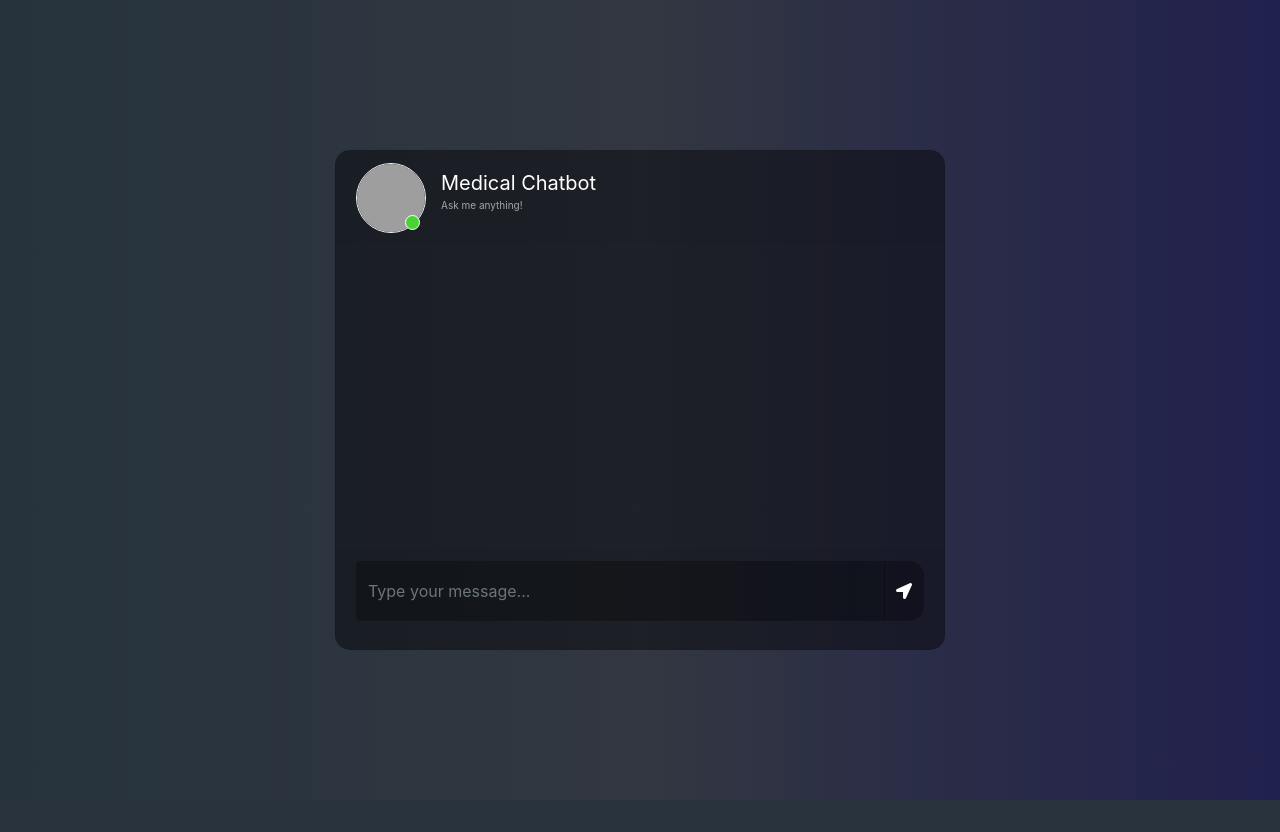
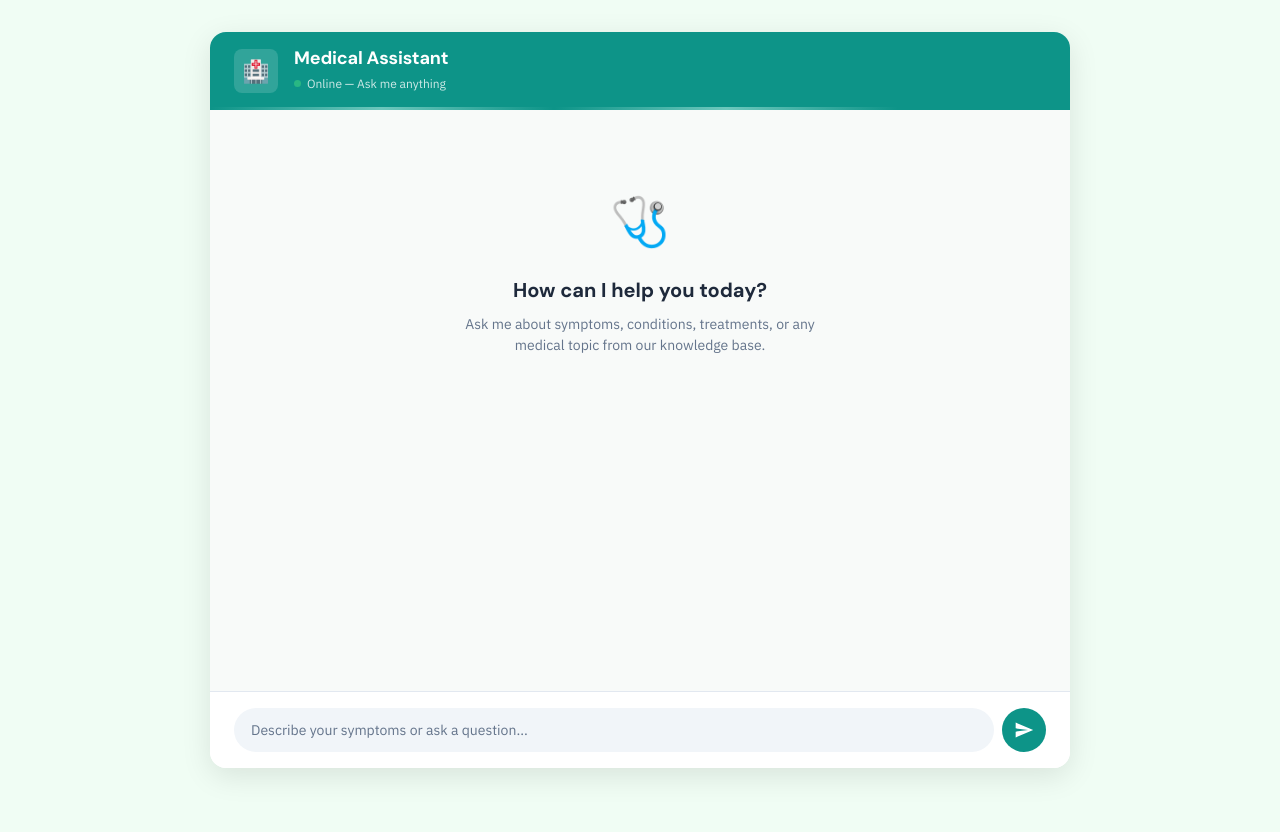
Before and after one commit to Sourav692/End-to-End-Medical-Chatbot, a Flask app: page / in a window 1280 px wide. Before the commit the page ends 800 px from the top, so only its background shows below. Run offline with Flask 3, Linux system fonts and the light colour scheme; some libraries are stand-ins or nearby versions; grey boxes are pictures that could not be loaded.

Commit message:
Update chat model to use OpenAI's GPT-OSS-120B, enhance CSS with a new design system for the medical chatbot, and improve chat.html structure for better accessibility and user experience.

```diff
--- a/app.py
+++ b/app.py
@@ -37,7 +37,7 @@ docsearch = PineconeVectorStore.from_existing_index(
 retriever = docsearch.as_retriever(search_type="similarity", search_kwargs={"k":3})
 
 
-chatModel = ChatGroq(model="mixtral-8x7b-32768")
+chatModel = ChatGroq(model="openai/gpt-oss-120b")
 prompt = ChatPromptTemplate.from_messages(
     [
         ("system", system_prompt),
--- a/static/style.css
+++ b/static/style.css
@@ -1,223 +1,417 @@
-body,html{
-	height: 100%;
-	margin: 0;
-	background: rgb(44, 47, 59);
-   background: -webkit-linear-gradient(to right, rgb(40, 59, 34), rgb(54, 60, 70), rgb(32, 32, 43));
-	background: linear-gradient(to right, rgb(38, 51, 61), rgb(50, 55, 65), rgb(33, 33, 78));
+/* ==========================================================================
+   MEDICAL CHATBOT — Clinical Warmth Design System
+   ========================================================================== */
+
+/* --- Design Tokens --- */
+:root {
+  /* Primary: medical teal */
+  --color-primary: #0d9488;
+  --color-primary-dark: #0f766e;
+  --color-primary-light: #ccfbf1;
+
+  /* Surfaces */
+  --color-bg: #f0fdf4;
+  --color-surface: #ffffff;
+  --color-surface-alt: #f8faf9;
+
+  /* Text */
+  --color-text: #1e293b;
+  --color-text-muted: #64748b;
+  --color-text-inverse: #ffffff;
+
+  /* Accents */
+  --color-user-bubble: #0d9488;
+  --color-bot-bubble: #ffffff;
+  --color-border: #e2e8f0;
+  --color-input-bg: #f1f5f9;
+
+  /* Spacing rhythm: 4px base */
+  --space-xs: 4px;
+  --space-sm: 8px;
+  --space-md: 16px;
+  --space-lg: 24px;
+  --space-xl: 32px;
+  --space-2xl: 48px;
+
+  /* Typography */
+  --font-display: 'DM Sans', sans-serif;
+  --font-body: 'IBM Plex Sans', sans-serif;
+  --font-mono: 'IBM Plex Mono', monospace;
+
+  /* Radii */
+  --radius-sm: 8px;
+  --radius-md: 16px;
+  --radius-lg: 24px;
+  --radius-pill: 9999px;
+
+  /* Shadows */
+  --shadow-sm: 0 1px 3px rgba(0, 0, 0, 0.06);
+  --shadow-md: 0 4px 12px rgba(0, 0, 0, 0.08);
+  --shadow-lg: 0 8px 30px rgba(0, 0, 0, 0.1);
 }
 
-.chat{
-	margin-top: auto;
-	margin-bottom: auto;
+/* --- Reset & Base --- */
+*,
+*::before,
+*::after {
+  margin: 0;
+  padding: 0;
+  box-sizing: border-box;
 }
-.card{
-	height: 500px;
-	border-radius: 15px !important;
-	background-color: rgba(0,0,0,0.4) !important;
+
+html, body {
+  height: 100%;
+  font-family: var(--font-body);
+  font-size: 15px;
+  line-height: 1.6;
+  color: var(--color-text);
+  background: var(--color-bg);
+  -webkit-font-smoothing: antialiased;
 }
-.contacts_body{
-	padding:  0.75rem 0 !important;
-	overflow-y: auto;
-	white-space: nowrap;
+
+/* --- App Shell --- */
+.app {
+  display: flex;
+  flex-direction: column;
+  height: 100vh;
+  height: 100dvh;
+  max-width: 860px;
+  margin: 0 auto;
+  background: var(--color-surface);
+  box-shadow: var(--shadow-lg);
 }
-.msg_card_body{
-	overflow-y: auto;
+
+@media (min-width: 860px) {
+  .app {
+    margin-top: var(--space-xl);
+    margin-bottom: var(--space-xl);
+    height: calc(100vh - 64px);
+    height: calc(100dvh - 64px);
+    border-radius: var(--radius-md);
+    overflow: hidden;
+  }
 }
-.card-header{
-	border-radius: 15px 15px 0 0 !important;
-	border-bottom: 0 !important;
+
+/* --- Header --- */
+.header {
+  display: flex;
+  align-items: center;
+  gap: var(--space-md);
+  padding: var(--space-md) var(--space-lg);
+  background: var(--color-primary);
+  color: var(--color-text-inverse);
+  flex-shrink: 0;
+  position: relative;
+  overflow: hidden;
 }
-.card-footer{
-border-radius: 0 0 15px 15px !important;
-	border-top: 0 !important;
+
+/* Subtle pulse-line decoration */
+.header::after {
+  content: '';
+  position: absolute;
+  bottom: 0;
+  left: 0;
+  right: 0;
+  height: 3px;
+  background: linear-gradient(
+    90deg,
+    transparent 0%,
+    var(--color-primary-light) 20%,
+    transparent 40%,
+    var(--color-primary-light) 60%,
+    transparent 80%
+  );
+  opacity: 0.5;
 }
-.container{
-	align-content: center;
+
+.header__icon {
+  width: 44px;
+  height: 44px;
+  background: rgba(255, 255, 255, 0.15);
+  border-radius: var(--radius-sm);
+  display: flex;
+  align-items: center;
+  justify-content: center;
+  font-size: 22px;
+  flex-shrink: 0;
 }
-.search{
-	border-radius: 15px 0 0 15px !important;
-	background-color: rgba(0,0,0,0.3) !important;
-	border:0 !important;
-	color:white !important;
+
+.header__info h1 {
+  font-family: var(--font-display);
+  font-size: 18px;
+  font-weight: 700;
+  letter-spacing: -0.01em;
+  line-height: 1.2;
 }
-.search:focus{
-	 box-shadow:none !important;
-   outline:0px !important;
+
+.header__info p {
+  font-size: 12px;
+  opacity: 0.8;
+  margin-top: 2px;
 }
-.type_msg{
-	background-color: rgba(0,0,0,0.3) !important;
-	border:0 !important;
-	color:white !important;
-	height: 60px !important;
-	overflow-y: auto;
+
+.header__status {
+  display: inline-flex;
+  align-items: center;
+  gap: 6px;
 }
-	.type_msg:focus{
-	 box-shadow:none !important;
-   outline:0px !important;
+
+.header__status::before {
+  content: '';
+  width: 7px;
+  height: 7px;
+  background: #4ade80;
+  border-radius: 50%;
+  display: inline-block;
+  animation: pulse-dot 2s ease-in-out infinite;
 }
-.attach_btn{
-	border-radius: 15px 0 0 15px !important;
-	background-color: rgba(0,0,0,0.3) !important;
-	border:0 !important;
-	color: white !important;
-	cursor: pointer;
+
+@keyframes pulse-dot {
+  0%, 100% { opacity: 1; }
+  50% { opacity: 0.4; }
 }
-.send_btn{
-	border-radius: 0 15px 15px 0 !important;
-	background-color: rgba(0,0,0,0.3) !important;
-	border:0 !important;
-	color: white !important;
-	cursor: pointer;
+
+/* --- Chat Area --- */
+.chat-area {
+  flex: 1;
+  overflow-y: auto;
+  padding: var(--space-lg);
+  display: flex;
+  flex-direction: column;
+  gap: var(--space-md);
+  background: var(--color-surface-alt);
+  scroll-behavior: smooth;
 }
-.search_btn{
-	border-radius: 0 15px 15px 0 !important;
-	background-color: rgba(0,0,0,0.3) !important;
-	border:0 !important;
-	color: white !important;
-	cursor: pointer;
+
+.chat-area::-webkit-scrollbar {
+  width: 6px;
 }
-.contacts{
-	list-style: none;
-	padding: 0;
+
+.chat-area::-webkit-scrollbar-track {
+  background: transparent;
 }
-.contacts li{
-	width: 100% !important;
-	padding: 5px 10px;
-	margin-bottom: 15px !important;
+
+.chat-area::-webkit-scrollbar-thumb {
+  background: var(--color-border);
+  border-radius: var(--radius-pill);
 }
-.active{
-	background-color: rgba(0,0,0,0.3);
+
+/* --- Welcome Message --- */
+.welcome {
+  text-align: center;
+  padding: var(--space-2xl) var(--space-lg);
+  color: var(--color-text-muted);
 }
-.user_img{
-	height: 70px;
-	width: 70px;
-	border:1.5px solid #f5f6fa;
 
+.welcome__icon {
+  font-size: 48px;
+  margin-bottom: var(--space-md);
+  display: block;
 }
-.user_img_msg{
-	height: 40px;
-	width: 40px;
-	border:1.5px solid #f5f6fa;
 
+.welcome h2 {
+  font-family: var(--font-display);
+  font-size: 20px;
+  font-weight: 600;
+  color: var(--color-text);
+  margin-bottom: var(--space-sm);
 }
-.img_cont{
-	position: relative;
-	height: 70px;
-	width: 70px;
+
+.welcome p {
+  font-size: 14px;
+  max-width: 360px;
+  margin: 0 auto;
+  line-height: 1.5;
 }
-.img_cont_msg{
-	height: 40px;
-	width: 40px;
+
+/* --- Message Rows --- */
+.msg-row {
+  display: flex;
+  gap: var(--space-sm);
+  max-width: 85%;
+  animation: msg-in 0.3s ease-out;
 }
-.online_icon{
-	position: absolute;
-	height: 15px;
-	width:15px;
-	background-color: #4cd137;
-	border-radius: 50%;
-	bottom: 0.2em;
-	right: 0.4em;
-	border:1.5px solid white;
+
+@keyframes msg-in {
+  from {
+    opacity: 0;
+    transform: translateY(8px);
+  }
+  to {
+    opacity: 1;
+    transform: translateY(0);
+  }
 }
-.offline{
-	background-color: #c23616 !important;
+
+.msg-row--user {
+  align-self: flex-end;
+  flex-direction: row-reverse;
 }
-.user_info{
-	margin-top: auto;
-	margin-bottom: auto;
-	margin-left: 15px;
+
+.msg-row--bot {
+  align-self: flex-start;
 }
-.user_info span{
-	font-size: 20px;
-	color: white;
+
+/* Avatar */
+.msg-avatar {
+  width: 32px;
+  height: 32px;
+  border-radius: var(--radius-sm);
+  display: flex;
+  align-items: center;
+  justify-content: center;
+  font-size: 16px;
+  flex-shrink: 0;
+  margin-top: 4px;
 }
-.user_info p{
-	font-size: 10px;
-	color: rgba(255,255,255,0.6);
+
+.msg-row--bot .msg-avatar {
+  background: var(--color-primary-light);
 }
-.video_cam{
-	margin-left: 50px;
-	margin-top: 5px;
+
+.msg-row--user .msg-avatar {
+  background: #dbeafe;
 }
-.video_cam span{
-	color: white;
-	font-size: 20px;
-	cursor: pointer;
-	margin-right: 20px;
+
+/* Bubble */
+.msg-bubble {
+  padding: var(--space-sm) var(--space-md);
+  font-size: 14px;
+  line-height: 1.55;
+  word-break: break-word;
 }
-.msg_cotainer{
-	margin-top: auto;
-	margin-bottom: auto;
-	margin-left: 10px;
-	border-radius: 25px;
-	background-color: rgb(82, 172, 255);
-	padding: 10px;
-	position: relative;
+
+.msg-row--bot .msg-bubble {
+  background: var(--color-bot-bubble);
+  color: var(--color-text);
+  border-radius: var(--radius-md) var(--radius-md) var(--radius-md) var(--space-xs);
+  box-shadow: var(--shadow-sm);
+  border: 1px solid var(--color-border);
 }
-.msg_cotainer_send{
-	margin-top: auto;
-	margin-bottom: auto;
-	margin-right: 10px;
-	border-radius: 25px;
-	background-color: #58cc71;
-	padding: 10px;
-	position: relative;
+
+.msg-row--user .msg-bubble {
+  background: var(--color-user-bubble);
+  color: var(--color-text-inverse);
+  border-radius: var(--radius-md) var(--radius-md) var(--space-xs) var(--radius-md);
 }
-.msg_time{
-	position: absolute;
-	left: 0;
-	bottom: -15px;
-	color: rgba(255,255,255,0.5);
-	font-size: 10px;
+
+/* Timestamp */
+.msg-time {
+  font-size: 11px;
+  color: var(--color-text-muted);
+  margin-top: var(--space-xs);
+  display: block;
 }
-.msg_time_send{
-	position: absolute;
-	right:0;
-	bottom: -15px;
-	color: rgba(255,255,255,0.5);
-	font-size: 10px;
+
+.msg-row--user .msg-time {
+  text-align: right;
+  color: rgba(255, 255, 255, 0.6);
 }
-.msg_head{
-	position: relative;
+
+/* --- Typing Indicator --- */
+.typing-indicator {
+  display: none;
+  align-self: flex-start;
+  padding: var(--space-sm) var(--space-md);
+  background: var(--color-bot-bubble);
+  border-radius: var(--radius-md);
+  box-shadow: var(--shadow-sm);
+  border: 1px solid var(--color-border);
 }
-#action_menu_btn{
-	position: absolute;
-	right: 10px;
-	top: 10px;
-	color: white;
-	cursor: pointer;
-	font-size: 20px;
+
+.typing-indicator.visible {
+  display: flex;
+  gap: 4px;
+  align-items: center;
 }
-.action_menu{
-	z-index: 1;
-	position: absolute;
-	padding: 15px 0;
-	background-color: rgba(0,0,0,0.5);
-	color: white;
-	border-radius: 15px;
-	top: 30px;
-	right: 15px;
-	display: none;
+
+.typing-indicator span {
+  width: 7px;
+  height: 7px;
+  background: var(--color-primary);
+  border-radius: 50%;
+  opacity: 0.4;
+  animation: typing-bounce 1.4s ease-in-out infinite;
 }
-.action_menu ul{
-	list-style: none;
-	padding: 0;
-	margin: 0;
+
+.typing-indicator span:nth-child(2) { animation-delay: 0.2s; }
+.typing-indicator span:nth-child(3) { animation-delay: 0.4s; }
+
+@keyframes typing-bounce {
+  0%, 60%, 100% { transform: translateY(0); opacity: 0.4; }
+  30% { transform: translateY(-4px); opacity: 1; }
 }
-.action_menu ul li{
-	width: 100%;
-	padding: 10px 15px;
-	margin-bottom: 5px;
+
+/* --- Input Area --- */
+.input-area {
+  display: flex;
+  align-items: center;
+  gap: var(--space-sm);
+  padding: var(--space-md) var(--space-lg);
+  background: var(--color-surface);
+  border-top: 1px solid var(--color-border);
+  flex-shrink: 0;
 }
-.action_menu ul li i{
-	padding-right: 10px;
+
+.input-area__field {
+  flex: 1;
+  padding: 12px var(--space-md);
+  font-family: var(--font-body);
+  font-size: 14px;
+  color: var(--color-text);
+  background: var(--color-input-bg);
+  border: 1px solid transparent;
+  border-radius: var(--radius-pill);
+  outline: none;
+  transition: border-color 0.2s, box-shadow 0.2s;
 }
-.action_menu ul li:hover{
-	cursor: pointer;
-	background-color: rgba(0,0,0,0.2);
+
+.input-area__field::placeholder {
+  color: var(--color-text-muted);
 }
-@media(max-width: 576px){
-	.contacts_card{
-	margin-bottom: 15px !important;
+
+.input-area__field:focus {
+  border-color: var(--color-primary);
+  box-shadow: 0 0 0 3px rgba(13, 148, 136, 0.12);
 }
+
+.input-area__btn {
+  width: 44px;
+  height: 44px;
+  background: var(--color-primary);
+  color: var(--color-text-inverse);
+  border: none;
+  border-radius: 50%;
+  cursor: pointer;
+  display: flex;
+  align-items: center;
+  justify-content: center;
+  transition: background 0.2s, transform 0.15s;
+  flex-shrink: 0;
 }
+
+.input-area__btn:hover {
+  background: var(--color-primary-dark);
+}
+
+.input-area__btn:active {
+  transform: scale(0.93);
+}
+
+.input-area__btn svg {
+  width: 20px;
+  height: 20px;
+  fill: currentColor;
+}
+
+/* --- Utility --- */
+.sr-only {
+  position: absolute;
+  width: 1px;
+  height: 1px;
+  padding: 0;
+  margin: -1px;
+  overflow: hidden;
+  clip: rect(0, 0, 0, 0);
+  border: 0;
+}
--- a/templates/chat.html
+++ b/templates/chat.html
@@ -1,78 +1,133 @@
-<link href="//maxcdn.bootstrapcdn.com/bootstrap/4.1.1/css/bootstrap.min.css" rel="stylesheet" id="bootstrap-css">
-<script src="//maxcdn.bootstrapcdn.com/bootstrap/4.1.1/js/bootstrap.min.js"></script>
-<script src="//cdnjs.cloudflare.com/ajax/libs/jquery/3.2.1/jquery.min.js"></script>
+<!DOCTYPE html>
+<html lang="en">
+<head>
+  <meta charset="UTF-8">
+  <meta name="viewport" content="width=device-width, initial-scale=1.0">
+  <title>Medical Chatbot</title>
 
-<!DOCTYPE html>
-<html>
-	<head>
-		<title>Chatbot</title>
-		<link rel="stylesheet" href="https://stackpath.bootstrapcdn.com/bootstrap/4.1.3/css/bootstrap.min.css" integrity="sha384-MCw98/SFnGE8fJT3GXwEOngsV7Zt27NXFoaoApmYm81iuXoPkFOJwJ8ERdknLPMO" crossorigin="anonymous">
-		<link rel="stylesheet" href="https://use.fontawesome.com/releases/v5.5.0/css/all.css" integrity="sha384-B4dIYHKNBt8Bc12p+WXckhzcICo0wtJAoU8YZTY5qE0Id1GSseTk6S+L3BlXeVIU" crossorigin="anonymous">
-		<script src="https://ajax.googleapis.com/ajax/libs/jquery/3.3.1/jquery.min.js"></script>
-		<link rel="stylesheet" type="text/css" href="{{ url_for('static', filename='style.css')}}"/>
+  <!-- Fonts: DM Sans (display) + IBM Plex Sans (body) -->
+  <link rel="preconnect" href="https://fonts.googleapis.com">
+  <link rel="preconnect" href="https://fonts.gstatic.com" crossorigin>
+  <link href="https://fonts.googleapis.com/css2?family=DM+Sans:wght@500;700&family=IBM+Plex+Sans:wght@400;500&display=swap" rel="stylesheet">
+
+  <link rel="stylesheet" href="{{ url_for('static', filename='style.css') }}">
 </head>
+<body>
 
+  <div class="app">
+    <!-- Header -->
+    <header class="header">
+      <div class="header__icon" aria-hidden="true">&#x1F3E5;</div>
+      <div class="header__info">
+        <h1>Medical Assistant</h1>
+        <p class="header__status">Online &mdash; Ask me anything</p>
+      </div>
+    </header>
 
-	<body>
-		<div class="container-fluid h-100">
-			<div class="row justify-content-center h-100">
-				<div class="col-md-8 col-xl-6 chat">
-					<div class="card">
-						<div class="card-header msg_head">
-							<div class="d-flex bd-highlight">
-								<div class="img_cont">
-									<img src="https://cdn-icons-png.flaticon.com/512/387/387569.png" class="rounded-circle user_img">
-									<!-- <img src="https://www.prdistribution.com/spirit/uploads/pressreleases/2019/newsreleases/d83341deb75c4c4f6b113f27b1e42cd8-chatbot-florence-already-helps-thousands-of-patients-to-remember-their-medication.png" class="rounded-circle user_img"> -->
-									<span class="online_icon"></span>
+    <!-- Chat Messages -->
+    <main class="chat-area" id="chatArea" role="log" aria-live="polite">
+      <div class="welcome">
+        <span class="welcome__icon" aria-hidden="true">&#x1FA7A;</span>
+        <h2>How can I help you today?</h2>
+        <p>Ask me about symptoms, conditions, treatments, or any medical topic from our knowledge base.</p>
       </div>
-								<div class="user_info">
-									<span>Medical Chatbot</span>
-									<p>Ask me anything!</p>
+    </main>
+
+    <!-- Typing Indicator -->
+    <div class="typing-indicator" id="typingIndicator" aria-label="Assistant is typing">
+      <span></span><span></span><span></span>
     </div>
-							</div>
-						</div>
-						<div id="messageFormeight" class="card-body msg_card_body">
 
-
-						</div>
-						<div class="card-footer">
-							<form id="messageArea" class="input-group">
-                                <input type="text" id="text" name="msg" placeholder="Type your message..." autocomplete="off" class="form-control type_msg" required/>
-								<div class="input-group-append">
-									<button type="submit" id="send" class="input-group-text send_btn"><i class="fas fa-location-arrow"></i></button>
-								</div>
+    <!-- Input -->
+    <form class="input-area" id="messageForm" autocomplete="off">
+      <label for="msgInput" class="sr-only">Type your message</label>
+      <input
+        type="text"
+        id="msgInput"
+        name="msg"
+        class="input-area__field"
+        placeholder="Describe your symptoms or ask a question..."
+        required
+      >
+      <button type="submit" class="input-area__btn" aria-label="Send message">
+        <svg viewBox="0 0 24 24" xmlns="http://www.w3.org/2000/svg">
+          <path d="M2.01 21L23 12 2.01 3 2 10l15 2-15 2z"/>
+        </svg>
+      </button>
     </form>
-						</div>
-					</div>
-				</div>
-			</div>
   </div>
 
   <script>
-			$(document).ready(function() {
-				$("#messageArea").on("submit", function(event) {
-					const date = new Date();
-					const hour = date.getHours();
-					const minute = date.getMinutes();
-					const str_time = hour+":"+minute;
-					var rawText = $("#text").val();
+    const chatArea = document.getElementById('chatArea');
+    const form = document.getElementById('messageForm');
+    const input = document.getElementById('msgInput');
+    const typing = document.getElementById('typingIndicator');
 
-					var userHtml = '<div class="d-flex justify-content-end mb-4"><div class="msg_cotainer_send">' + rawText + '<span class="msg_time_send">'+ str_time + '</span></div><div class="img_cont_msg"><img src="https://i.ibb.co/d5b84Xw/Untitled-design.png" class="rounded-circle user_img_msg"></div></div>';
+    function getTime() {
+      const d = new Date();
+      return d.getHours().toString().padStart(2, '0') + ':' +
+             d.getMinutes().toString().padStart(2, '0');
+    }
 
-					$("#text").val("");
-					$("#messageFormeight").append(userHtml);
+    function appendMessage(text, sender) {
+      // Remove welcome message on first interaction
+      const welcome = chatArea.querySelector('.welcome');
+      if (welcome) welcome.remove();
 
-					$.ajax({
-						data: {
-							msg: rawText,
-						},
-						type: "POST",
-						url: "/get",
-					}).done(function(data) {
-						var botHtml = '<div class="d-flex justify-content-start mb-4"><div class="img_cont_msg"><img src="https://cdn-icons-png.flaticon.com/512/387/387569.png" class="rounded-circle user_img_msg"></div><div class="msg_cotainer">' + data + '<span class="msg_time">' + str_time + '</span></div></div>';
-						$("#messageFormeight").append($.parseHTML(botHtml));
-					});
-					event.preventDefault();
+      const row = document.createElement('div');
+      row.className = 'msg-row msg-row--' + sender;
+
+      const avatar = document.createElement('div');
+      avatar.className = 'msg-avatar';
+      avatar.setAttribute('aria-hidden', 'true');
+      avatar.textContent = sender === 'bot' ? '\u{1F3E5}' : '\u{1F464}';
+
+      const content = document.createElement('div');
+
+      const bubble = document.createElement('div');
+      bubble.className = 'msg-bubble';
+      bubble.textContent = text;
+
+      const time = document.createElement('span');
+      time.className = 'msg-time';
+      time.textContent = getTime();
+
+      content.appendChild(bubble);
+      content.appendChild(time);
+      row.appendChild(avatar);
+      row.appendChild(content);
+      chatArea.appendChild(row);
+
+      chatArea.scrollTop = chatArea.scrollHeight;
+    }
+
+    function showTyping(visible) {
+      typing.classList.toggle('visible', visible);
+      if (visible) chatArea.scrollTop = chatArea.scrollHeight;
+    }
+
+    form.addEventListener('submit', function(e) {
+      e.preventDefault();
+      const text = input.value.trim();
+      if (!text) return;
+
+      appendMessage(text, 'user');
+      input.value = '';
+      showTyping(true);
+
+      fetch('/get', {
+        method: 'POST',
+        headers: { 'Content-Type': 'application/x-www-form-urlencoded' },
+        body: 'msg=' + encodeURIComponent(text)
+      })
+      .then(function(res) { return res.text(); })
+      .then(function(data) {
+        showTyping(false);
+        appendMessage(data, 'bot');
+      })
+      .catch(function() {
+        showTyping(false);
+        appendMessage('Sorry, something went wrong. Please try again.', 'bot');
       });
     });
   </script>
```
Lines whose indentation alone changed are shown as unchanged.
